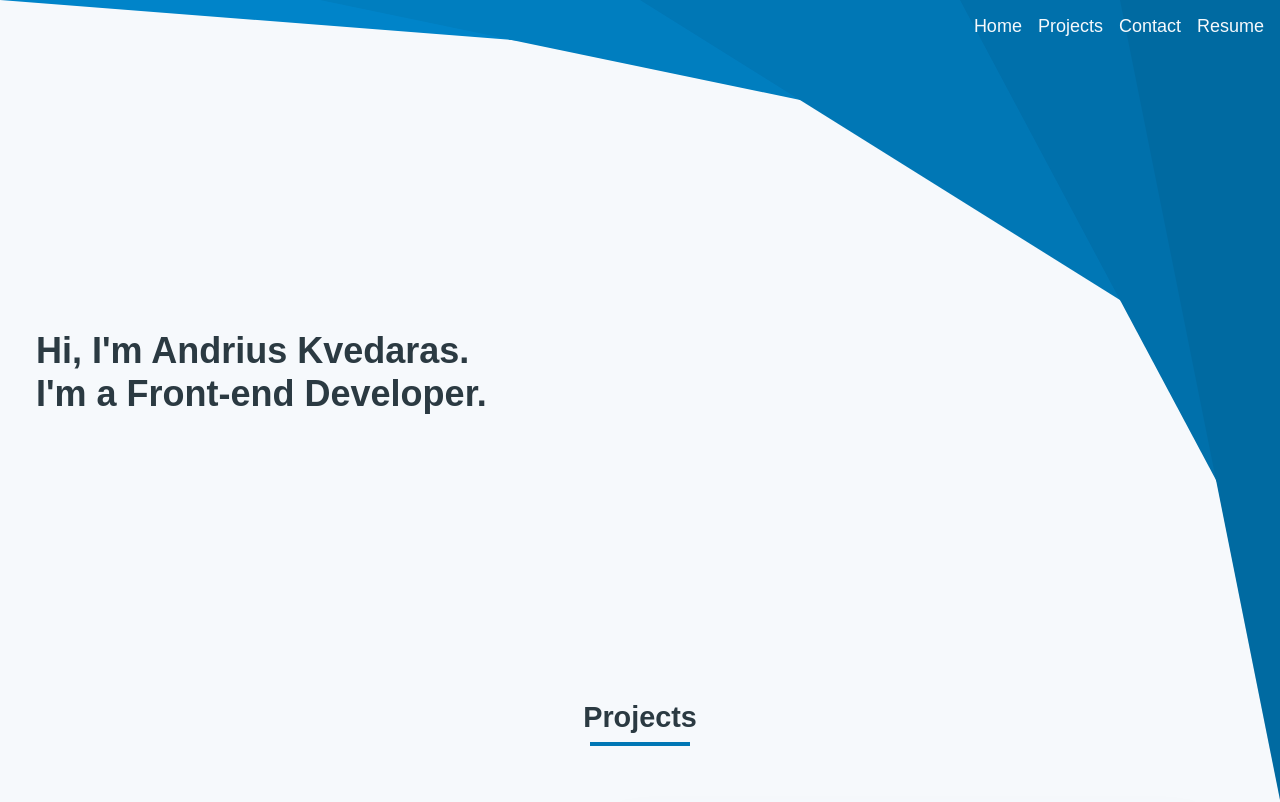
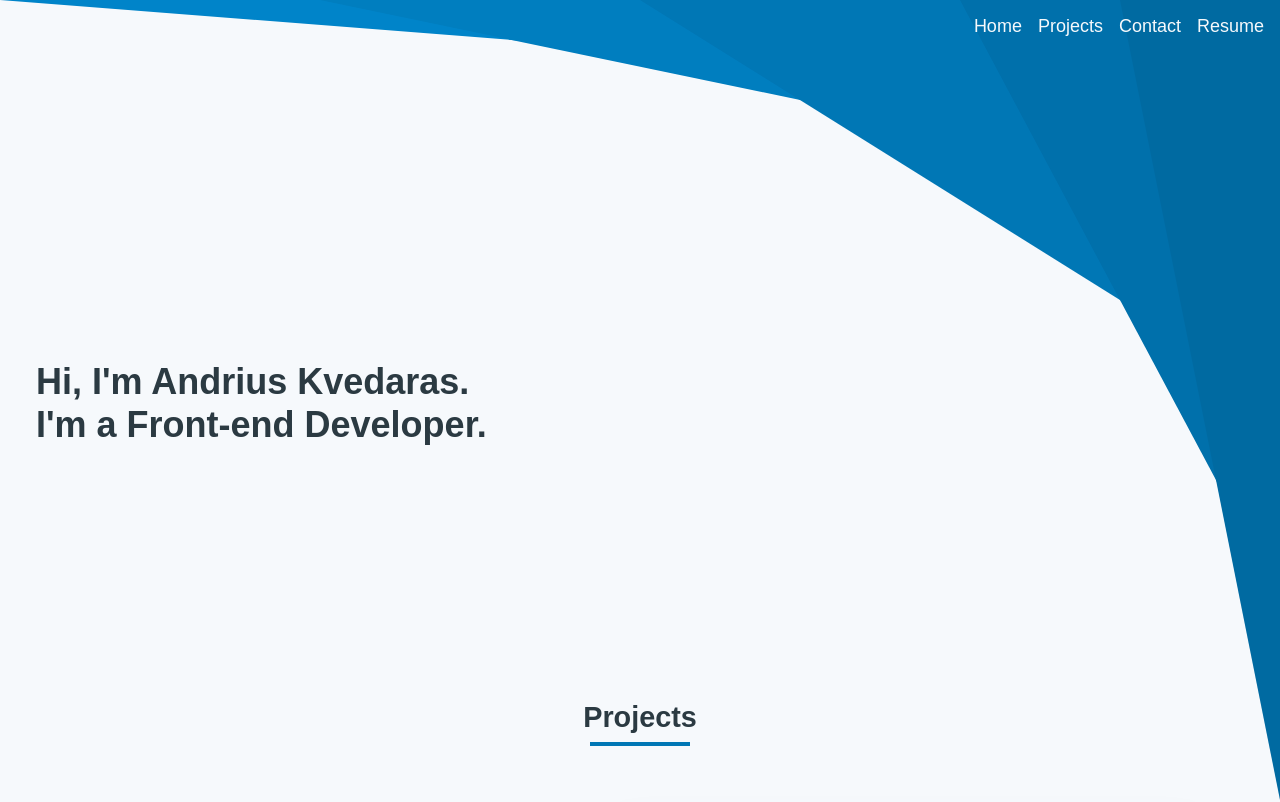
Before and after one commit to andriuskv/portfolio, a website: page src/index.html in a window 1280 px wide. Shown: the top 802 px of the page. Drawn offline with nearby package versions, Linux system fonts and the light colour scheme; files that its build step writes are made by us from their sources.

Commit message:
Tweak CSS

```diff
--- a/src/scss/imports/base.scss
+++ b/src/scss/imports/base.scss
@@ -48,9 +48,11 @@ ul {
     display: flex;
     justify-content: center;
     padding: 2em 1em 4em 1em;
+    text-align: center;
 }
 
 .contact-item {
+    display: inline-block;
     margin: 0 16px;
 }
 
--- a/src/scss/imports/header.scss
+++ b/src/scss/imports/header.scss
@@ -1,7 +1,5 @@
 .header {
     position: relative;
-    display: flex;
-    align-items: center;
     height: 84%;
 }
 
@@ -69,7 +67,8 @@
 }
 
 .title-container {
-    margin-top: 4em;
+    position: absolute;
+    top: 50%;
     padding-left: 2em;
     max-width: 60%;
 
```
